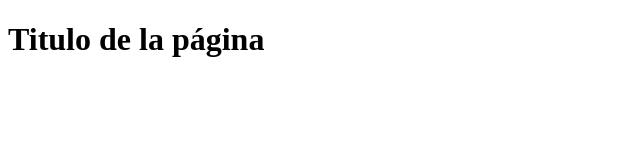
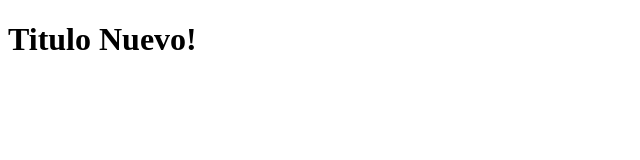
Before and after one commit to mokey314/git-hello-git, a plain HTML site: page index.html in a window 1280 px wide. Shown: the whole page, without its empty margins (0-640 px from the left). Drawn offline with Linux system fonts and the light colour scheme.

Commit message:
Se modifico título index

```diff
--- a/index.html
+++ b/index.html
@@ -7,6 +7,6 @@
     <title>Demo Git</title>
 </head>
 <body>
-    <h1>Titulo de la página</h1>
+    <h1>Titulo Nuevo!</h1>
 </body>
 </html>
```
